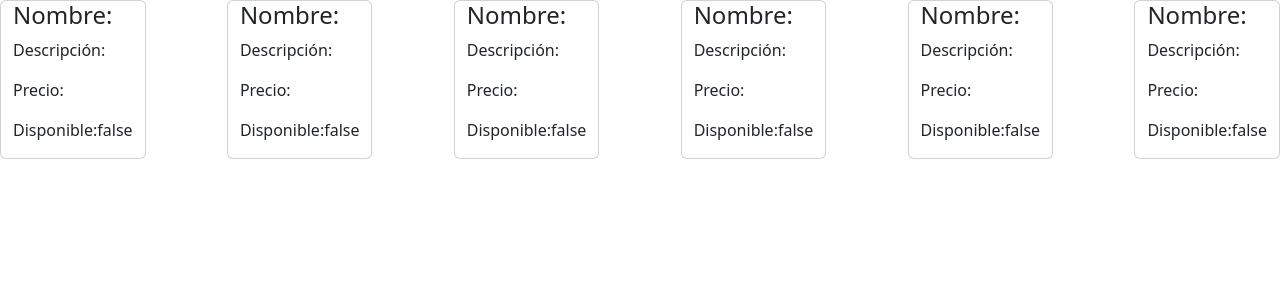
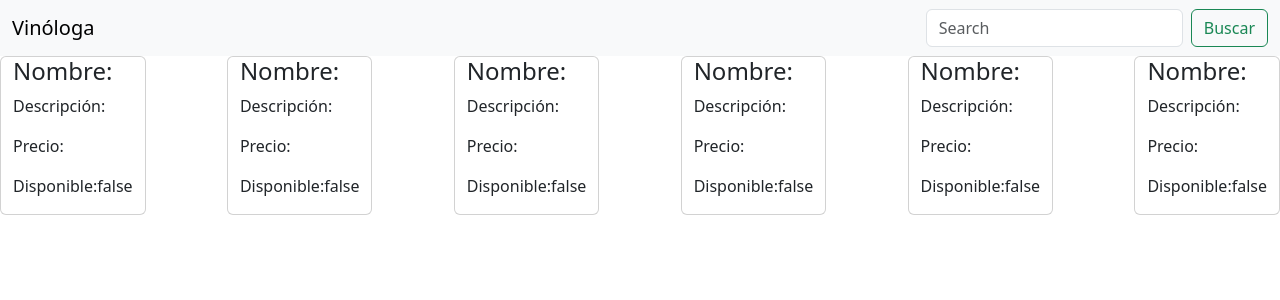
Before and after one commit to PaulaG73/ej1_m6, a Vue app: page / in a window 1280 px wide. Shown: the top 300 px of the page. Built offline with nearby package versions, Linux system fonts and the light colour scheme.

Commit message:
agregando Navbar

```diff
--- a/src/App.vue
+++ b/src/App.vue
@@ -1,5 +1,5 @@
 <template>
-
+<NavBarComponent/>
 <GrillaComponent
 :products="products"/>
 
@@ -7,6 +7,7 @@
 
 
 <script setup>
+import NavBarComponent from './components/NavBarComponent.vue';
 import { ref } from 'vue';
 import productAll from "./assets/data/products.json"
 import GrillaComponent from './components/GrillaComponent.vue';
--- /dev/null
+++ b/src/components/NavBarComponent.vue
@@ -0,0 +1,20 @@
+<template>
+<nav class="navbar bg-body-tertiary">
+  <div class="container-fluid">
+    <a class="navbar-brand">Vinóloga</a>
+    <form class="d-flex" role="search">
+      <input class="form-control me-2" type="search" placeholder="Search" aria-label="Search"/>
+      <button class="btn btn-outline-success" type="submit">Buscar</button>
+    </form>
+  </div>
+</nav>
+
+</template>
+
+<script setup>
+
+</script>
+
+<style scoped>
+
+</style>
```
